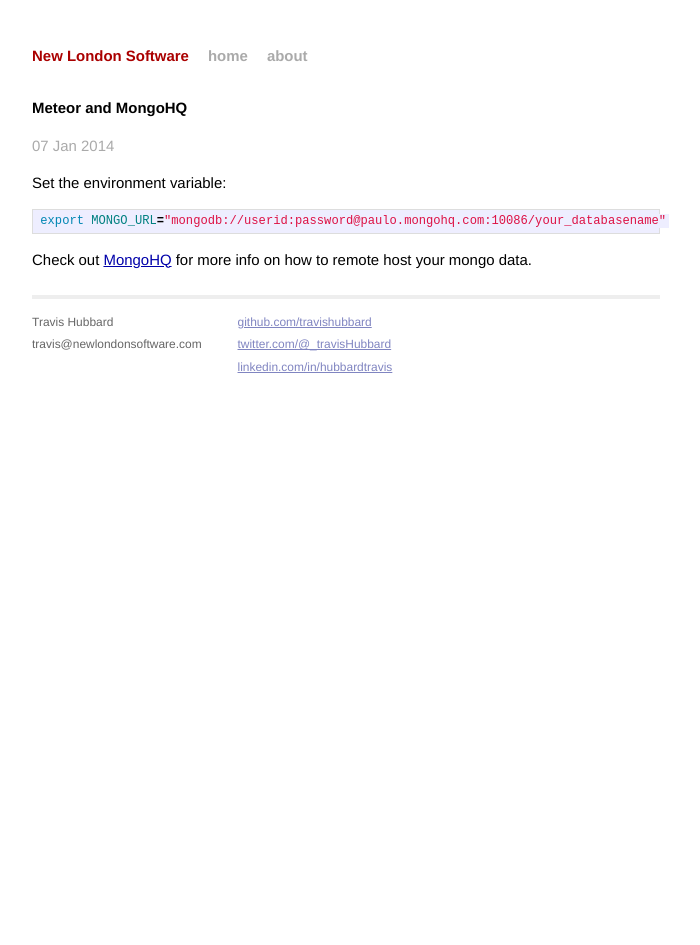
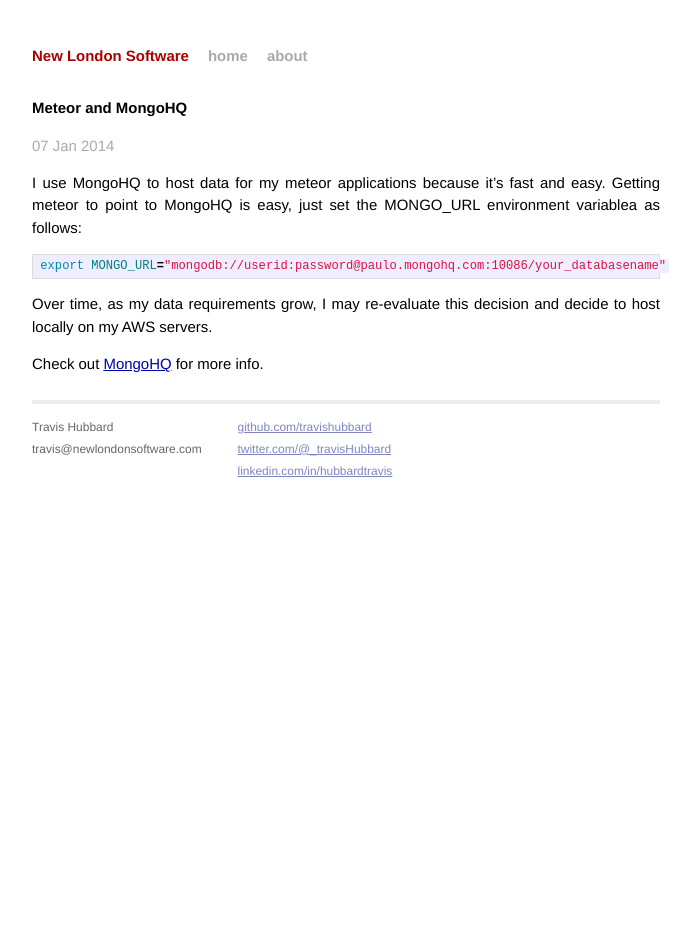
Before and after one commit to travishubbard/travishubbard.github.io, a Jekyll site: the page built from _posts/2014-01-07-mongohq.markdown, in a window 1280 px wide. Shown: the whole page, without its empty margins (294-994 px from the left). Built offline with Jekyll 4.4.1, drawn with Linux system fonts in a browser that asks for light colours; Markdown is read by kramdown in place of the engine named in the settings.

Commit message:
update mongohq page

```diff
--- a/_posts/2014-01-07-mongohq.markdown
+++ b/_posts/2014-01-07-mongohq.markdown
@@ -5,12 +5,14 @@
 categories: MongoHQ
 ---
 
-Set the environment variable:
+I  use MongoHQ to host data for my meteor applications because it's fast and easy. Getting meteor to point to MongoHQ is easy, just set the MONGO_URL environment variablea as follows:
 
 {% highlight bash %}
 export MONGO_URL="mongodb://userid:password@paulo.mongohq.com:10086/your_databasename"
 {% endhighlight %}
 
-Check out [MongoHQ][mongohq] for more info on how to remote host your mongo data.
+Over time, as my data requirements grow, I may re-evaluate this decision and decide to host locally on my AWS servers.
+
+Check out [MongoHQ][mongohq] for more info.
 
 [mongohq]:    http://mongohq.com
```
